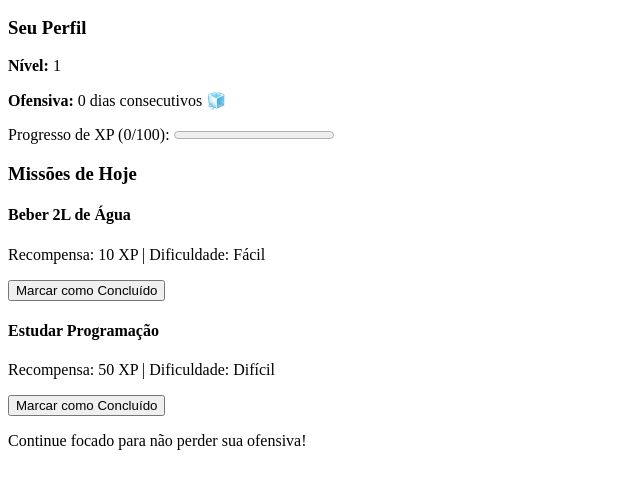
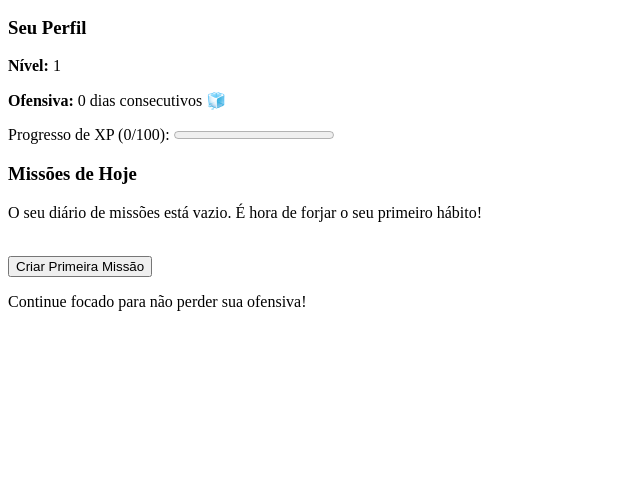
Before and after one commit to DevLiciniodeMiranda/TSC-1-repositorio, a plain HTML site: page client/dashboard.html in a window 1280 px wide. Shown: the part 123-612 px from the top of the page, without its empty margins (0-640 px from the left). Drawn offline with Linux system fonts and the light colour scheme.

Commit message:
refactor: limpa habitos fixos e adiciona empty state no dashboard

```diff
--- a/client/dashboard.html
+++ b/client/dashboard.html
@@ -29,15 +29,11 @@
             <h3>Missões de Hoje</h3>
 
             <article>
-                <h4>Beber 2L de Água</h4>
-                <p>Recompensa: 10 XP | Dificuldade: Fácil</p>
-                <button type="button">Marcar como Concluído</button>
-            </article>
-
-            <article>
-                <h4>Estudar Programação</h4>
-                <p>Recompensa: 50 XP | Dificuldade: Difícil</p>
-                <button type="button">Marcar como Concluído</button>
+                <p>O seu diário de missões está vazio. É hora de forjar o seu primeiro hábito!</p>
+                <br>
+                <form action="habitos.html" method="GET">
+                    <button type="submit">Criar Primeira Missão</button>
+                </form>
             </article>
         </section>
     </main>
```
